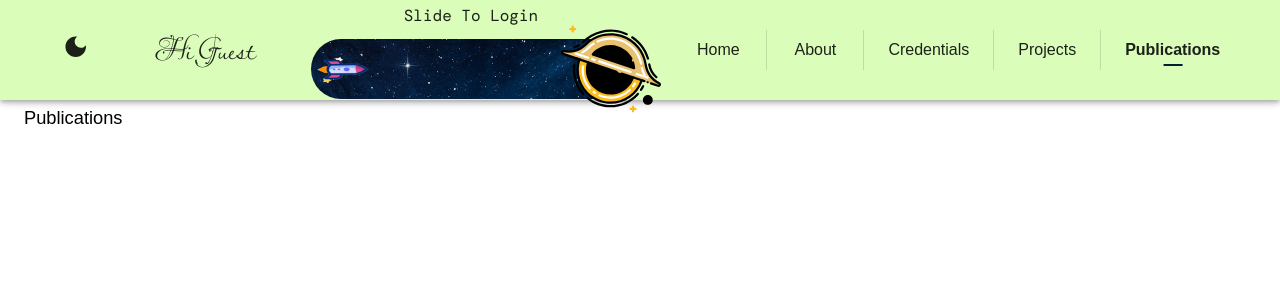
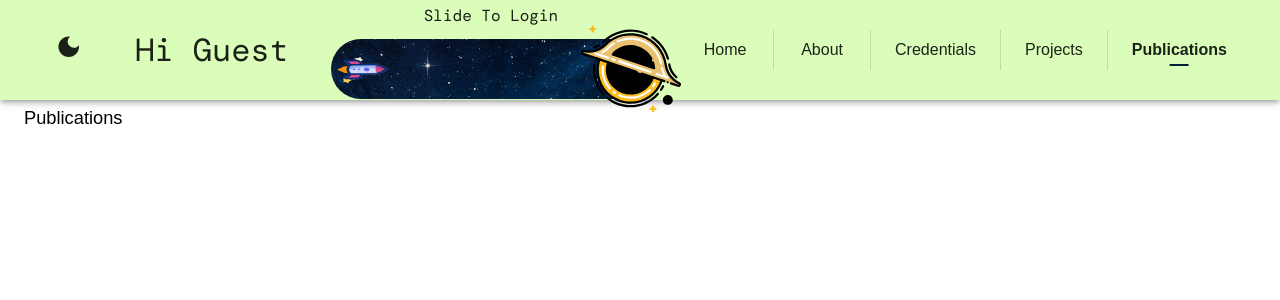
Before and after one commit to YashNarK/my-next-portfolio, a Next.js app: page /publications in a window 1280 px wide. Shown: the top 300 px of the page. Built offline with nearby package versions, Linux system fonts and the light colour scheme.

Commit message:
Hi Guest is now using professional variant in floating nav bar

```diff
--- a/src/components/FloatingNavBar.tsx
+++ b/src/components/FloatingNavBar.tsx
@@ -107,7 +107,7 @@ export default function FloatingNavBar() {
               <Box>
                 <Typography
                   component={"span"}
-                  fontFamily={theme.typography.playful.fontFamily}
+                  variant="professional"
                   sx={{ fontSize: { xs: "24px", sm: "24px", md: "32px" } }}
                 >
                   Hi {user}
```
